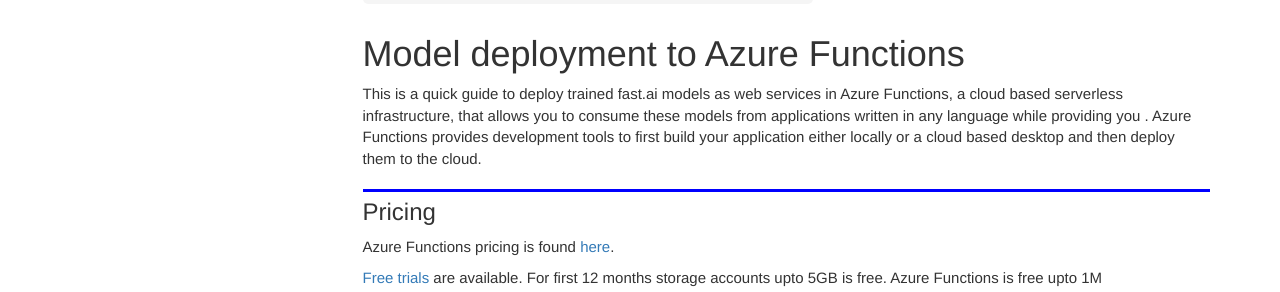
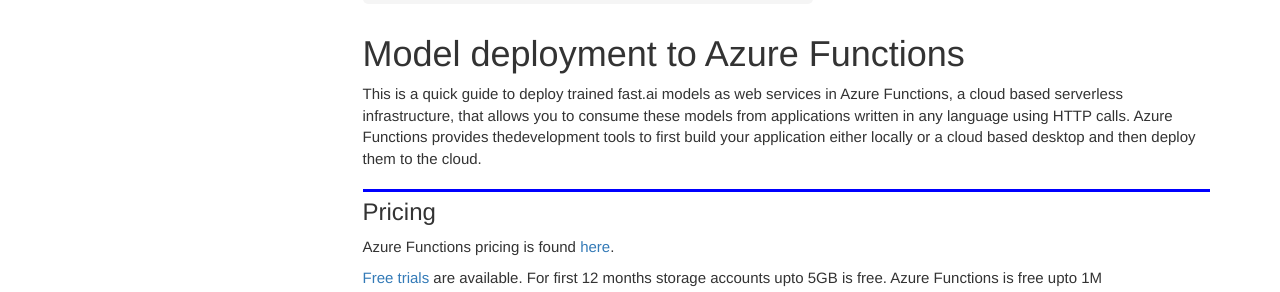
Before and after one commit to fastai/course20, a Jekyll site: the page built from docs/deployment_azure_functions.md, in a window 1280 px wide and 900 px high. Shown: the part 256-548 px from the top of the window. Built offline with Jekyll 4.4.1, drawn with Linux system fonts in a browser that asks for light colours; nearby versions of some CDN libraries; our own code applies the rules of GitHub Pages for plain Markdown files; comment, search, counter and statistics services are not loaded.

Commit message:
Fix typos

```diff
--- a/docs/deployment_azure_functions.md
+++ b/docs/deployment_azure_functions.md
@@ -1,6 +1,6 @@
 # Model deployment to Azure Functions
 
-This is a quick guide to deploy trained fast.ai models as web services in Azure Functions, a cloud based serverless infrastructure, that allows you to consume these models from applications written in any language while providing you . Azure Functions provides development tools to first  build your application either locally or a cloud based desktop and then deploy them to the cloud.
+This is a quick guide to deploy trained fast.ai models as web services in Azure Functions, a cloud based serverless infrastructure, that allows you to consume these models from applications written in any language using HTTP calls. Azure Functions provides thedevelopment tools to first  build your application either locally or a cloud based desktop and then deploy them to the cloud.
 
 ## Pricing
 Azure Functions pricing is found [here](https://azure.microsoft.com/pricing/details/functions/).
```
